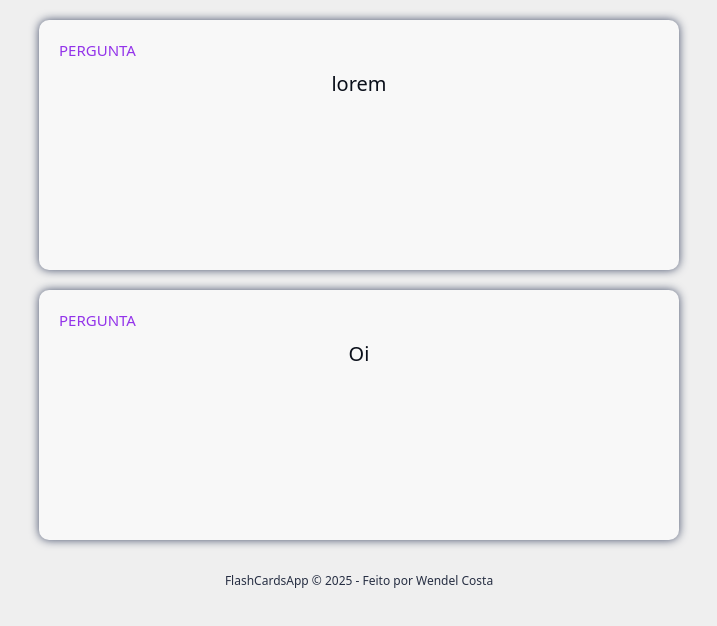
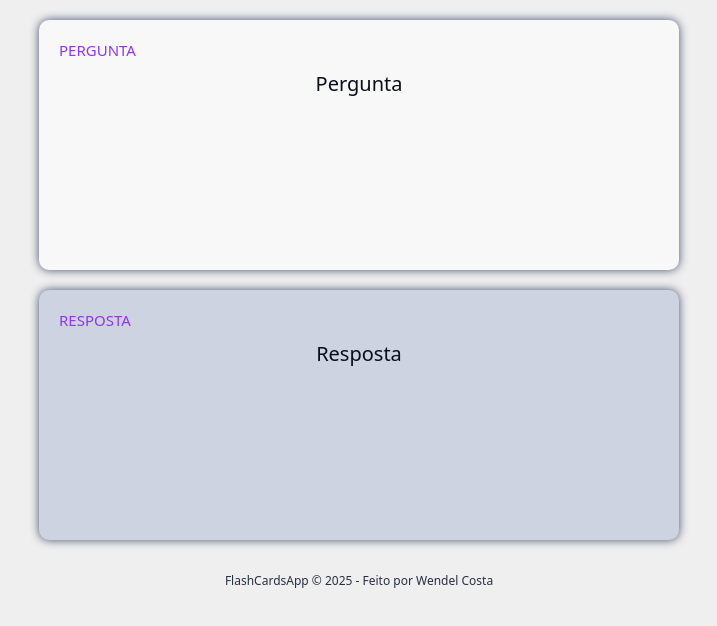
Before and after one commit to Wendel-Costa/FlashcardsApp, a React (Vite) app in the folder frontend/: page / in a window 1280 px wide. Shown: the top 626 px of the page, without its empty margins (281-998 px from the left). Built offline with nearby package versions, Linux system fonts and the light colour scheme.

Commit message:
creating CardAnswer component

```diff
--- /dev/null
+++ b/frontend/src/components/CardAnswer/index.tsx
@@ -0,0 +1,19 @@
+import { CardContainer } from "../CardContainer"
+import styles from './styles.module.css'
+
+type CardAnswerProps = {
+   children: React.ReactNode
+}
+
+export function CardAnswer({ children }: CardAnswerProps) {
+   return (
+      <CardContainer>
+         <div className={styles.answerContainer}>
+            <p>RESPOSTA</p>
+            <div className={styles.answer}>
+               {children}
+            </div>
+         </div>
+      </CardContainer>
+   )
+}
--- /dev/null
+++ b/frontend/src/components/CardAnswer/styles.module.css
@@ -0,0 +1,30 @@
+.answerContainer {
+   background-color: var(--gray-200);
+   box-shadow: 0 0 1rem var(--gray-500);
+
+   gap: 1rem;
+
+   width: 50%;
+   min-height: 25rem;
+
+   border-radius: 1rem;
+}
+
+.answer {
+   display: flex;
+   flex-direction: column;
+   align-items: center;
+
+   margin: 0 3rem 2rem 3rem;
+   text-align: center;
+
+   font-size: 2rem;
+}
+
+p {
+   height: 3rem;
+   margin: 2rem 2rem 0 2rem;
+
+   font-size: 1.5rem;
+   color: var(--primary);
+}
--- a/frontend/src/pages/CardView/index.tsx
+++ b/frontend/src/pages/CardView/index.tsx
@@ -1,11 +1,12 @@
+import { CardAnswer } from "../../components/CardAnswer";
 import { CardQuestion } from "../../components/CardQuestion";
 import { MainTemplate } from "../../templates/MainTemplate";
 
 export function CardView() {
    return (
       <MainTemplate>
-         <CardQuestion>lorem</CardQuestion>
-         <CardQuestion>Oi</CardQuestion>
+         <CardQuestion>Pergunta</CardQuestion>
+         <CardAnswer>Resposta</CardAnswer>
 
       </MainTemplate>
    )
```
